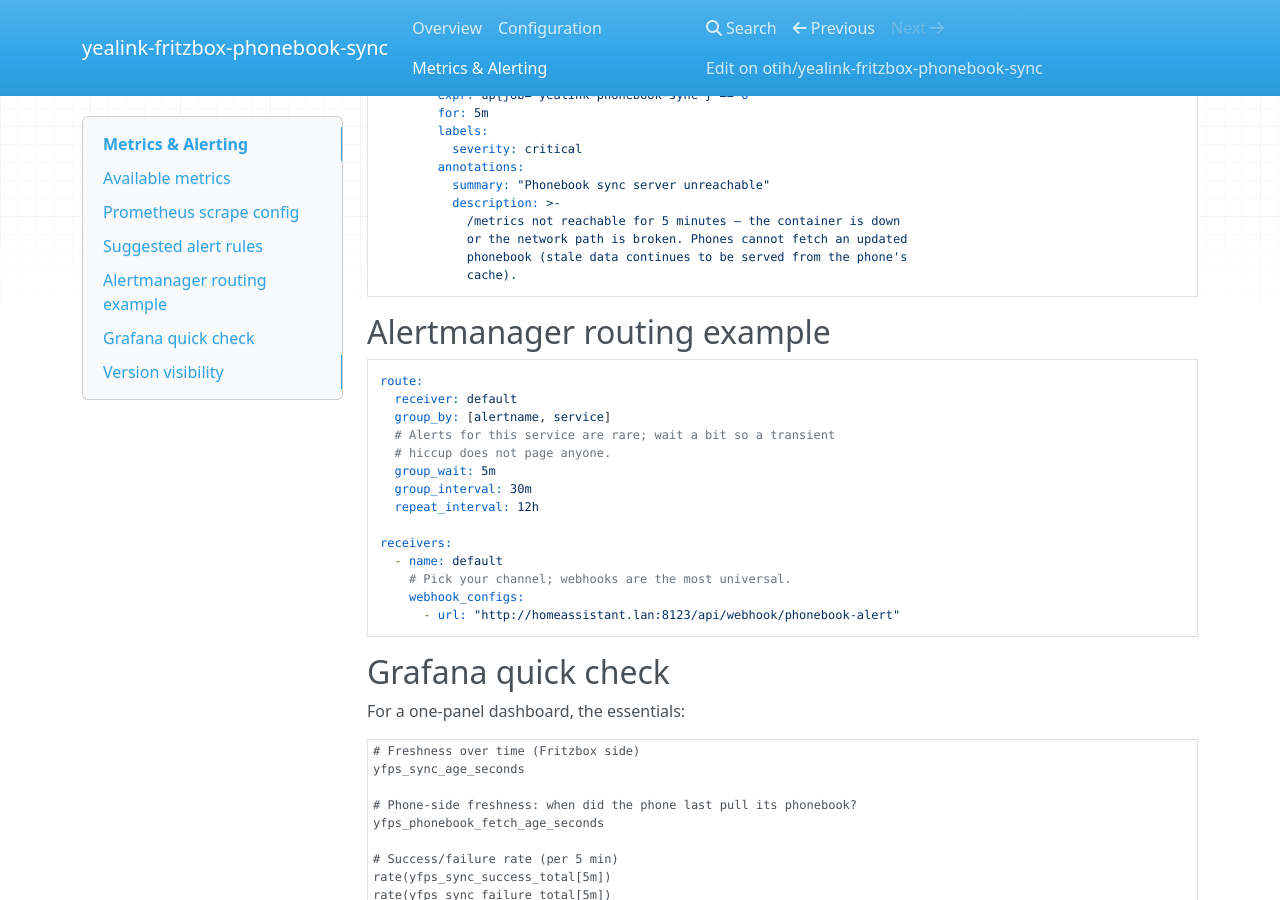
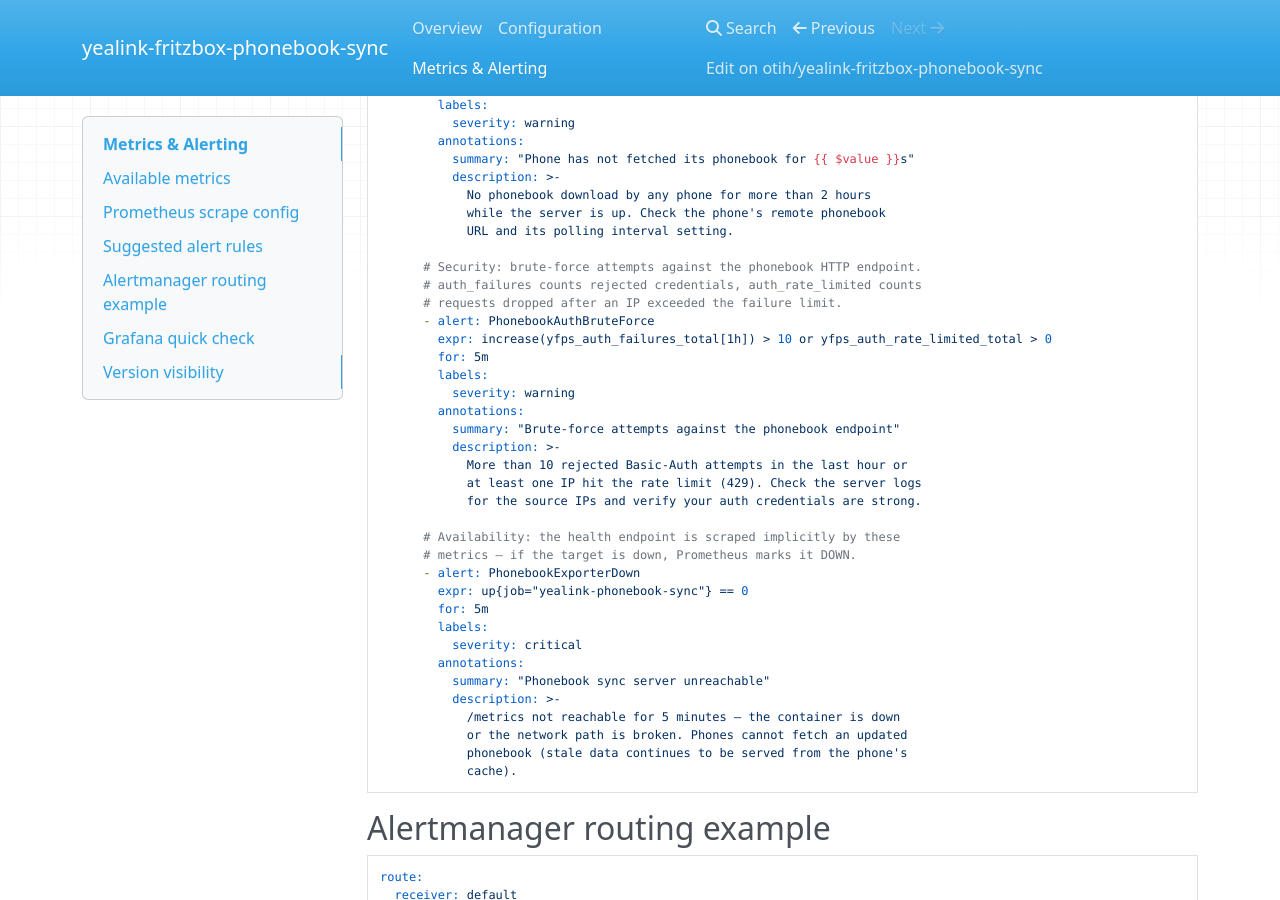
Before and after one commit to otih/yealink-fritzbox-phonebook-sync, an MkDocs documentation site: the page built from docs/metrics.md, in a window 1280 px wide and 900 px high, scrolled down 2989 px. Built offline with MkDocs 1.6.1, drawn with Linux system fonts in a browser that asks for light colours; nearby versions of some CDN libraries; some of the changed text lies outside the part shown.

Commit message:
feat: auth security counters on /metrics — brute-force visibility (#18)
Two new counters expose the existing Basic-Auth rate limiter:
- yfps_auth_failures_total: rejected HTTP Basic-Auth attempts
- yfps_auth_rate_limited_total: requests blocked with 429 after an
  IP exceeded 5 failures within 60s

The limiter itself is unchanged — it finally becomes observable.
Docs: metric table entries, PhonebookAuthBruteForce alert rule.

TDD: 2 new tests first (red), implementation second (green).

Co-authored-by: Fabian Fingerle <hermes@fabian-fingerle.de>

```diff
--- a/docs/metrics.md
+++ b/docs/metrics.md
@@ -14,6 +14,8 @@
 |--------|------|---------|
 | `yfps_build_info{version="x.y.z"}` | gauge | Build/version info, constant `1`. The `version` label carries the app version — use it to see which version a running instance reports (matches the startup log line). |
 | `yfps_degraded` | gauge | `1` if the last successful Fritzbox sync is older than 3× the refresh interval (or never synced), `0` otherwise. Server-computed so you don't have to replicate the threshold in PromQL. `/health` stays `200/ok` in this state — restarting the server would not help, it would even lose the last-known-good cache. |
+| `yfps_auth_failures_total` | counter | Number of rejected HTTP Basic-Auth attempts since process start. A value > 0 on a quiet network deserves a look at the logs — someone is probing credentials. |
+| `yfps_auth_rate_limited_total` | counter | Number of requests blocked by the per-IP rate limiter (HTTP 429). Each increment means one IP exceeded 5 failed attempts within 60 s — almost certainly brute force. |
 | `yfps_sync_success_total` | counter | Number of successful sync cycles since process start. |
 | `yfps_sync_failure_total` | counter | Number of failed sync cycles since process start. |
 | `yfps_sync_last_timestamp_seconds` | gauge | Unix timestamp of the last successful sync (`0` = never synced). |
@@ -119,6 +121,21 @@
             while the server is up. Check the phone's remote phonebook
             URL and its polling interval setting.
 
+      # Security: brute-force attempts against the phonebook HTTP endpoint.
+      # auth_failures counts rejected credentials, auth_rate_limited counts
+      # requests dropped after an IP exceeded the failure limit.
+      - alert: PhonebookAuthBruteForce
+        expr: increase(yfps_auth_failures_total[1h]) > 10 or yfps_auth_rate_limited_total > 0
+        for: 5m
+        labels:
+          severity: warning
+        annotations:
+          summary: "Brute-force attempts against the phonebook endpoint"
+          description: >-
+            More than 10 rejected Basic-Auth attempts in the last hour or
+            at least one IP hit the rate limit (429). Check the server logs
+            for the source IPs and verify your auth credentials are strong.
+
       # Availability: the health endpoint is scraped implicitly by these
       # metrics — if the target is down, Prometheus marks it DOWN.
       - alert: PhonebookExporterDown
```
Also changed, not shown: CHANGELOG.md (+6 -0 lines), yealink-fritzbox-phonebook-sync.py (+14 -0 lines), 1 other file.
